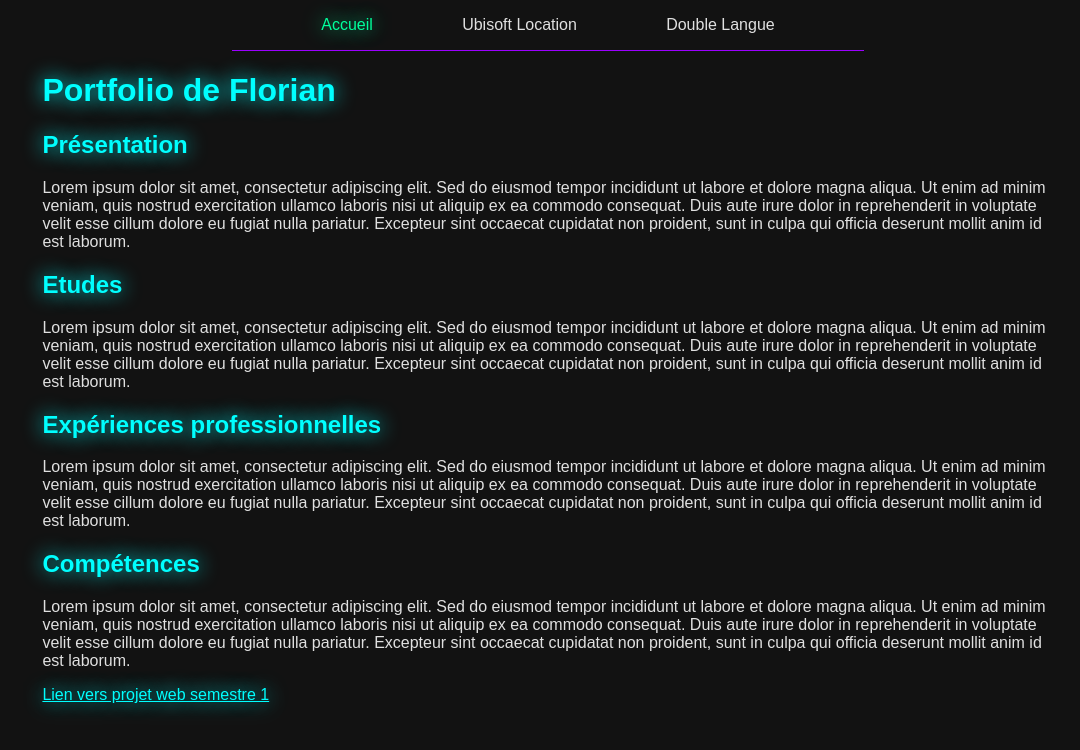
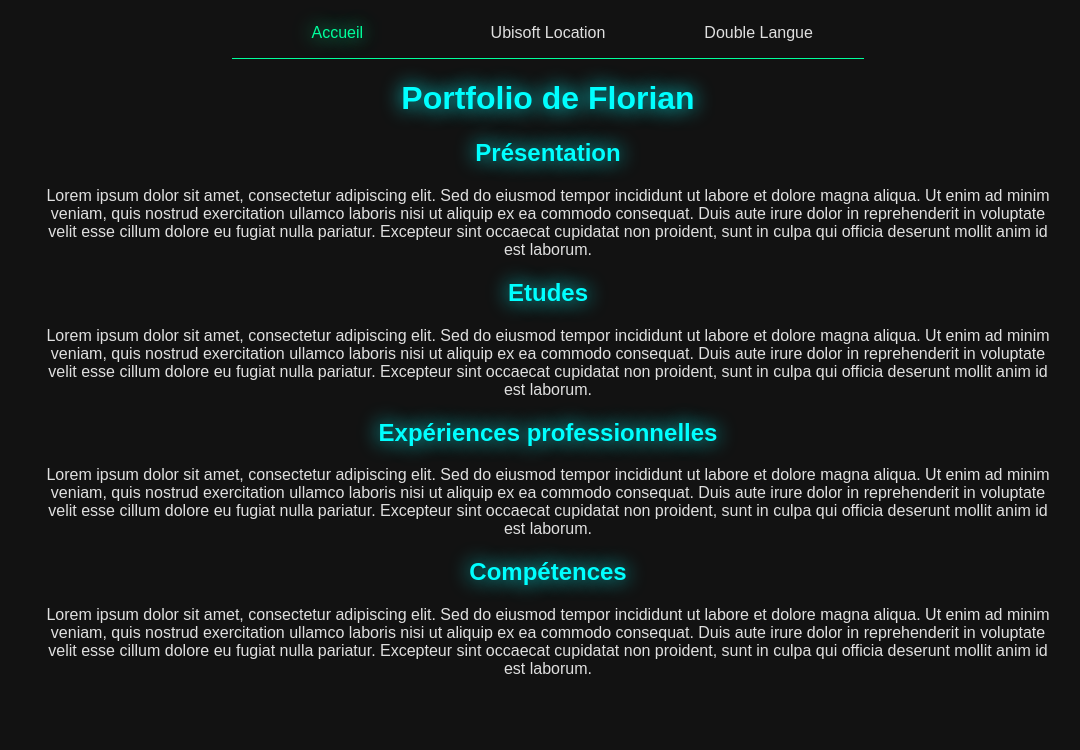
Before and after one commit to IceCubeFr/icecubefr.github.io, a plain HTML site: page index.html in a window 1280 px wide. Shown: the whole page, without its empty margins (92-1172 px from the left). Drawn offline with Linux system fonts and the light colour scheme.

Commit message:
Mise à jour du style

```diff
--- a/css/style.css
+++ b/css/style.css
@@ -27,11 +27,11 @@ a:hover, #actualPage, nav li:hover>a {
 main {
     margin-left: 10%;
     margin-right: 10%;
-    text-align: space-between;
+    text-align: center;
 }
 
 .separator {
-    background-color: var(--accents);
+    background-color: var(--liens);
     height: 1px;
     width: 50%;
     margin-left: 25%;
@@ -39,16 +39,28 @@ main {
 
 nav>ul {
     display: flex;
-    justify-content: space-evenly;
+    justify-content: space-around;
+    margin-left: 20px;
+    margin-right: 20px;
+    text-align: center;
     width: 50%;
-    margin-left: 25%;
     padding-left: 0;
     list-style: none;
+}
+
+nav>ul>li {
+    width: 200px;
+}
+
+nav {
+    display: flex;
+    justify-content: center;
 }
 
 nav a {
     text-decoration: none;
     color: var(--text-principal);
+    text-align: center;
     transition: 0.3s;
 }
 
--- a/index.html
+++ b/index.html
@@ -25,7 +25,6 @@
             <p>Lorem ipsum dolor sit amet, consectetur adipiscing elit. Sed do eiusmod tempor incididunt ut labore et dolore magna aliqua. Ut enim ad minim veniam, quis nostrud exercitation ullamco laboris nisi ut aliquip ex ea commodo consequat. Duis aute irure dolor in reprehenderit in voluptate velit esse cillum dolore eu fugiat nulla pariatur. Excepteur sint occaecat cupidatat non proident, sunt in culpa qui officia deserunt mollit anim id est laborum.</p>
             <h2>Compétences</h2>
             <p>Lorem ipsum dolor sit amet, consectetur adipiscing elit. Sed do eiusmod tempor incididunt ut labore et dolore magna aliqua. Ut enim ad minim veniam, quis nostrud exercitation ullamco laboris nisi ut aliquip ex ea commodo consequat. Duis aute irure dolor in reprehenderit in voluptate velit esse cillum dolore eu fugiat nulla pariatur. Excepteur sint occaecat cupidatat non proident, sunt in culpa qui officia deserunt mollit anim id est laborum.</p>
-            <a href="./Ubisoft_Location/index.html">Lien vers projet web semestre 1</a>
         </main>
     </body>
 </html>
```
